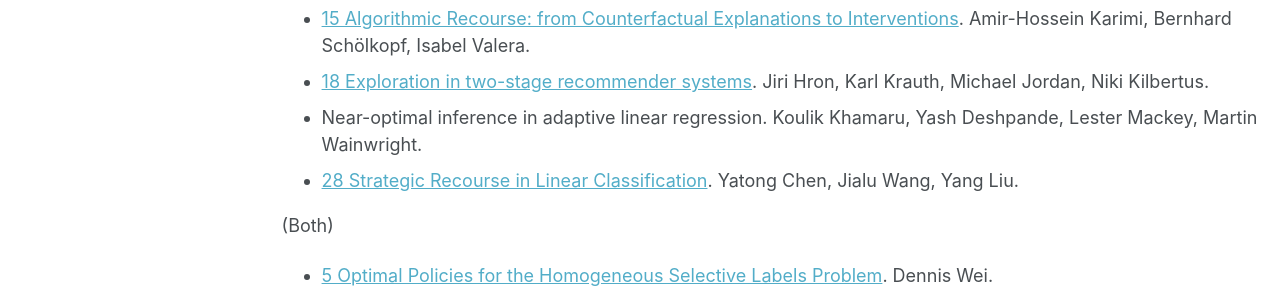
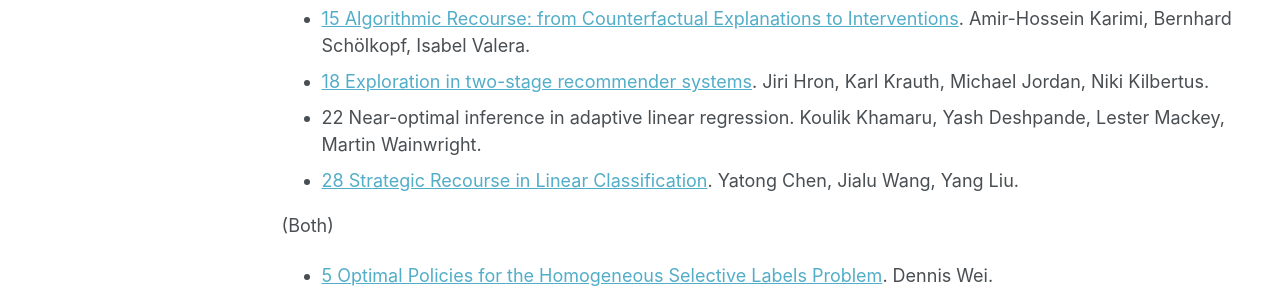
Before and after one commit to dynamicdecisions/dynamicdecisions, a Jekyll site: the page built from _pages/accepted.md, in a window 1280 px wide. Shown: the part 548-848 px from the top of the page. Built offline with Jekyll 4.4.1, drawn with Linux system fonts in a browser that asks for light colours.

Commit message:
Update accepted.md

```diff
--- a/_pages/accepted.md
+++ b/_pages/accepted.md
@@ -18,7 +18,7 @@ Only AM:
 * [8 How do fair decisions fare in long-term qualification?](/assets/pdfs/8.pdf) Xueru Zhang, Ruibo Tu, Yang Liu, Hedvig Kjellström, Mingyan Liu, Kun Zhang, Cheng Zhang.
 * [15 Algorithmic Recourse: from Counterfactual Explanations to Interventions](https://arxiv.org/abs/2002.06278). Amir-Hossein Karimi, Bernhard Schölkopf, Isabel Valera.
 * [18 Exploration in two-stage recommender systems](https://arxiv.org/abs/2009.08956). Jiri Hron, Karl Krauth, Michael Jordan, Niki Kilbertus.
-* Near-optimal inference in adaptive linear regression. Koulik Khamaru, Yash Deshpande, Lester Mackey, Martin Wainwright.
+* 22 Near-optimal inference in adaptive linear regression. Koulik Khamaru, Yash Deshpande, Lester Mackey, Martin Wainwright.
 * [28 Strategic Recourse in Linear Classification](/assets/pdfs/28.pdf). Yatong Chen, Jialu Wang, Yang Liu.
 
 
```
